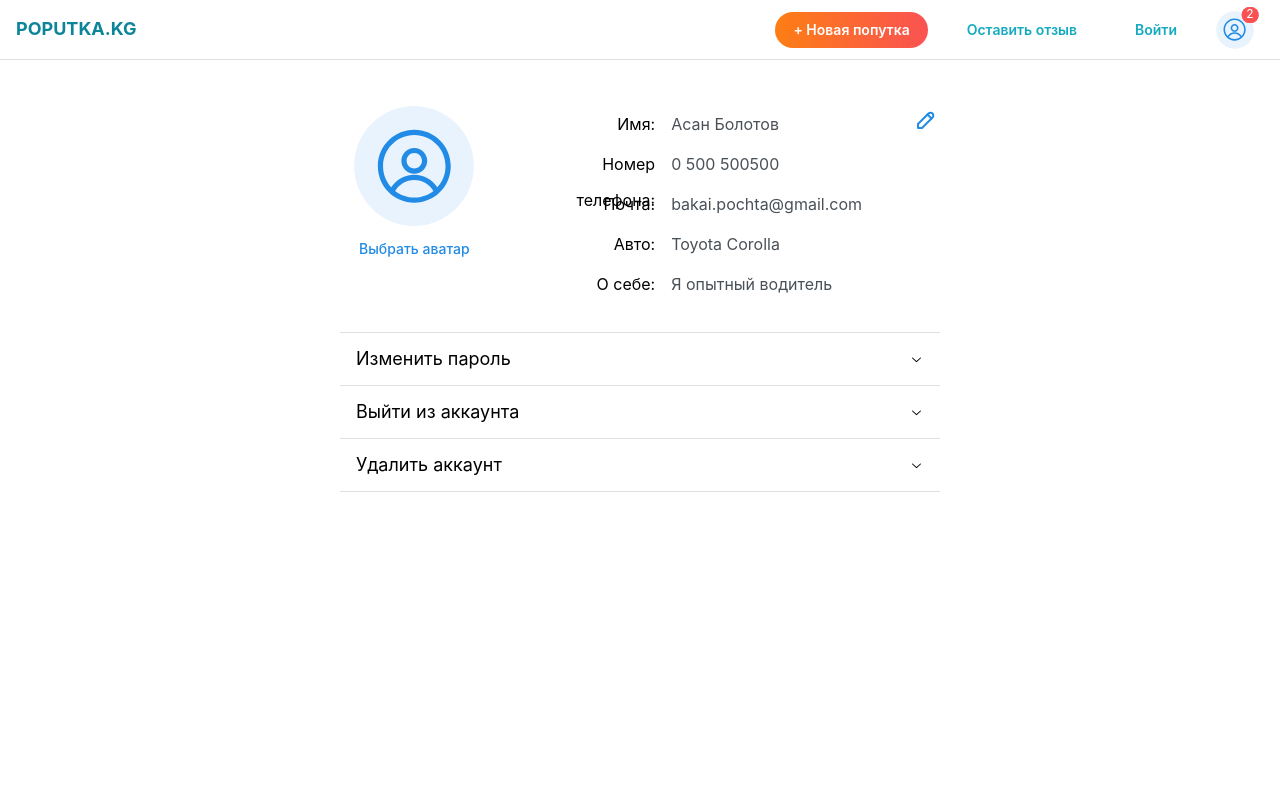
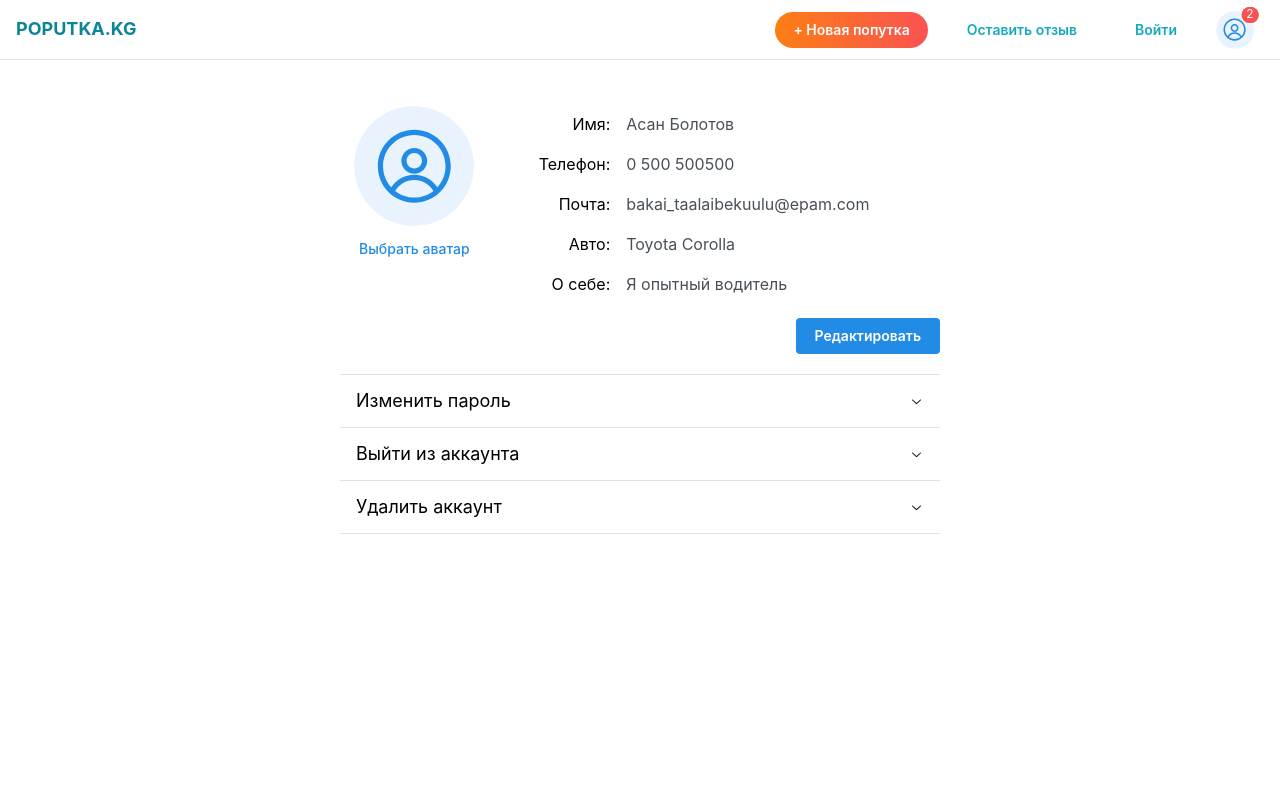
Before and after one commit to bakai-taalaibek/carpool, a Next.js app in the folder client/: page /profile in a window 1280 px wide. Shown: the top 800 px of the page. Built offline with nearby package versions, Linux system fonts and the light colour scheme.

Commit message:
Fix profile for mobile

```diff
--- a/client/app/profile/page.tsx
+++ b/client/app/profile/page.tsx
@@ -45,7 +45,7 @@ import { useState } from "react";
 const data = {
   name: "Асан Болотов",
   phone: "0 500 500500",
-  email: "bakai.pochta@gmail.com",
+  email: " bakai_taalaibekuulu@epam.com",
   auto: "Toyota Corolla",
   about: "Я опытный водитель",
 };
@@ -74,8 +74,13 @@ export default function NewPage() {
   });
 
   return (
-    <Stack w={600} mx="auto" gap={0} pt={30}>
-      <Flex align="start" gap={50} justify="stretch">
+    <Stack w="90%" maw={600} mx="auto" gap={0} pt={30}>
+      <Flex
+        align={{ base: "center", xs: "start" }}
+        gap={50}
+        justify="stretch"
+        direction={{ base: "column", xs: "row" }}
+      >
         <Stack align="center" gap={5}>
           <Avatar color="blue" radius={100} size={120} />
           <FileButton onChange={setFile} accept="image/png,image/jpeg">
@@ -86,6 +91,7 @@ export default function NewPage() {
             )}
           </FileButton>
         </Stack>
+        <Stack w="100%">
           <div className="grid grid-cols-[auto_1fr] align-items-center gap-x-4 gap-y-1 w-full">
             <Text ta="end" h="36px" lh="36px">
               Имя:
@@ -99,7 +105,7 @@ export default function NewPage() {
             )}
 
             <Text ta="end" h="36px" lh="36px">
-            Номер телефона:
+              Телефон:
             </Text>
             {isBeingEdited ? (
               <TextInput placeholder="0 500 600 700" required />
@@ -133,40 +139,45 @@ export default function NewPage() {
               О себе:
             </Text>
             {isBeingEdited ? (
-            <Textarea required placeholder="Водитель категории В" />
+              <TextInput required placeholder="Водитель категории В" />
             ) : (
               <Text h="36px" lh="36px" c="gray.7">
                 {data.about}
               </Text>
             )}
           </div>
-
-        {isBeingEdited || (
-          <ActionIcon
-            fw={100}
+          {isBeingEdited ? (
+            <Group ml="auto">
+              <Button
+                w="fit-content"
                 color="blue"
-            variant="subtle"
-            size="md"
-            aria-label="Edit"
-            onClick={() => setIsBeingEdited(true)}
+                variant="outline"
+                onClick={() => setIsBeingEdited(false)}
               >
-            <IconPencil />
-          </ActionIcon>
-        )}
-      </Flex>
-
-      <Space h="xs" />
-
-      {isBeingEdited && (
+                Отмена
+              </Button>
               <Button
                 w="fit-content"
                 ml="auto"
                 variant="filled"
+                color="green.7"
                 onClick={() => setIsBeingEdited(false)}
               >
                 Сохранить
               </Button>
+            </Group>
+          ) : (
+            <Button
+              w="fit-content"
+              ml="auto"
+              variant="filled"
+              onClick={() => setIsBeingEdited(true)}
+            >
+              Редактировать
+            </Button>
           )}
+        </Stack>
+      </Flex>
 
       <Divider mt={20} mb={0} />
 
```
Lines whose indentation alone changed are shown as unchanged.
